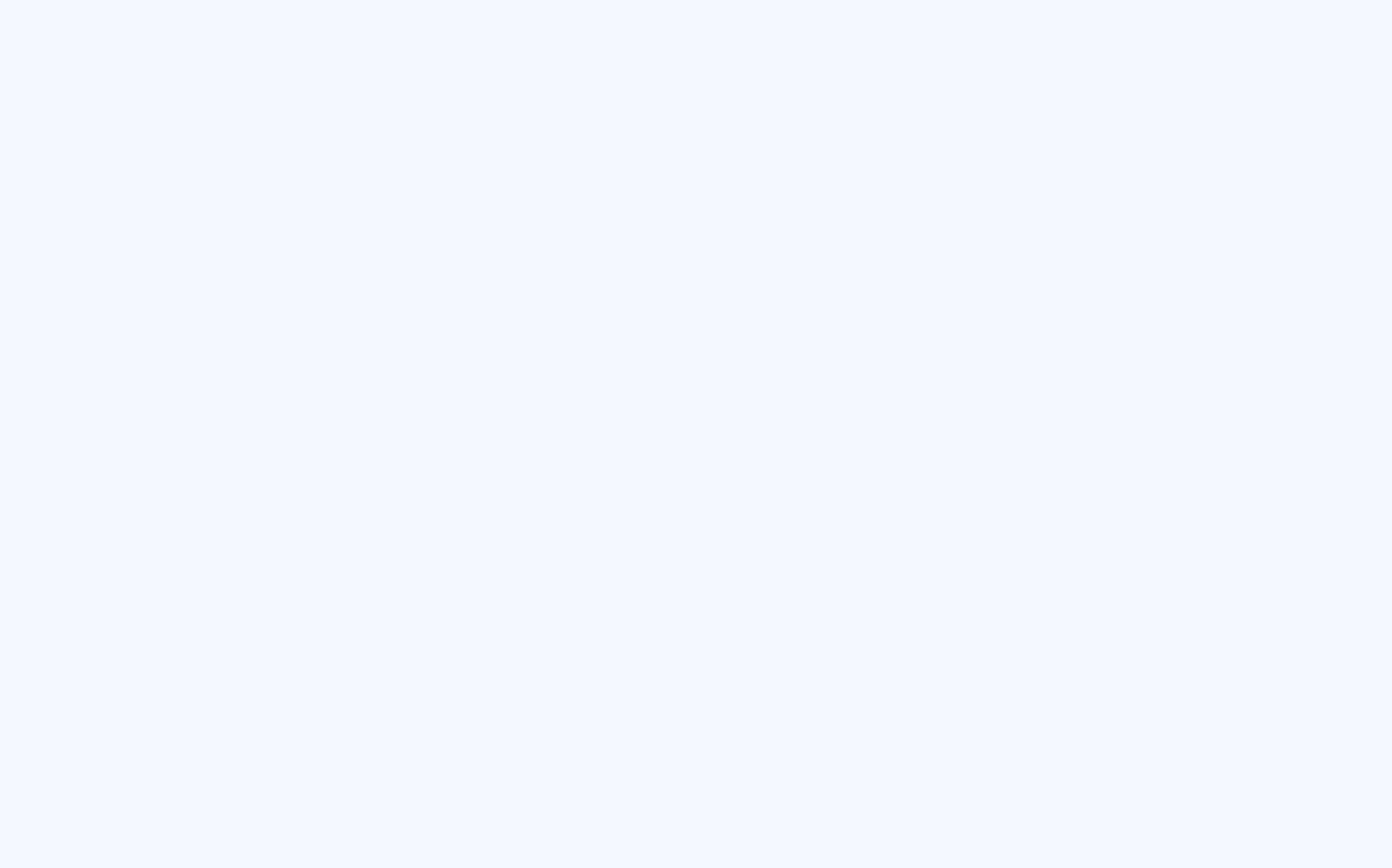
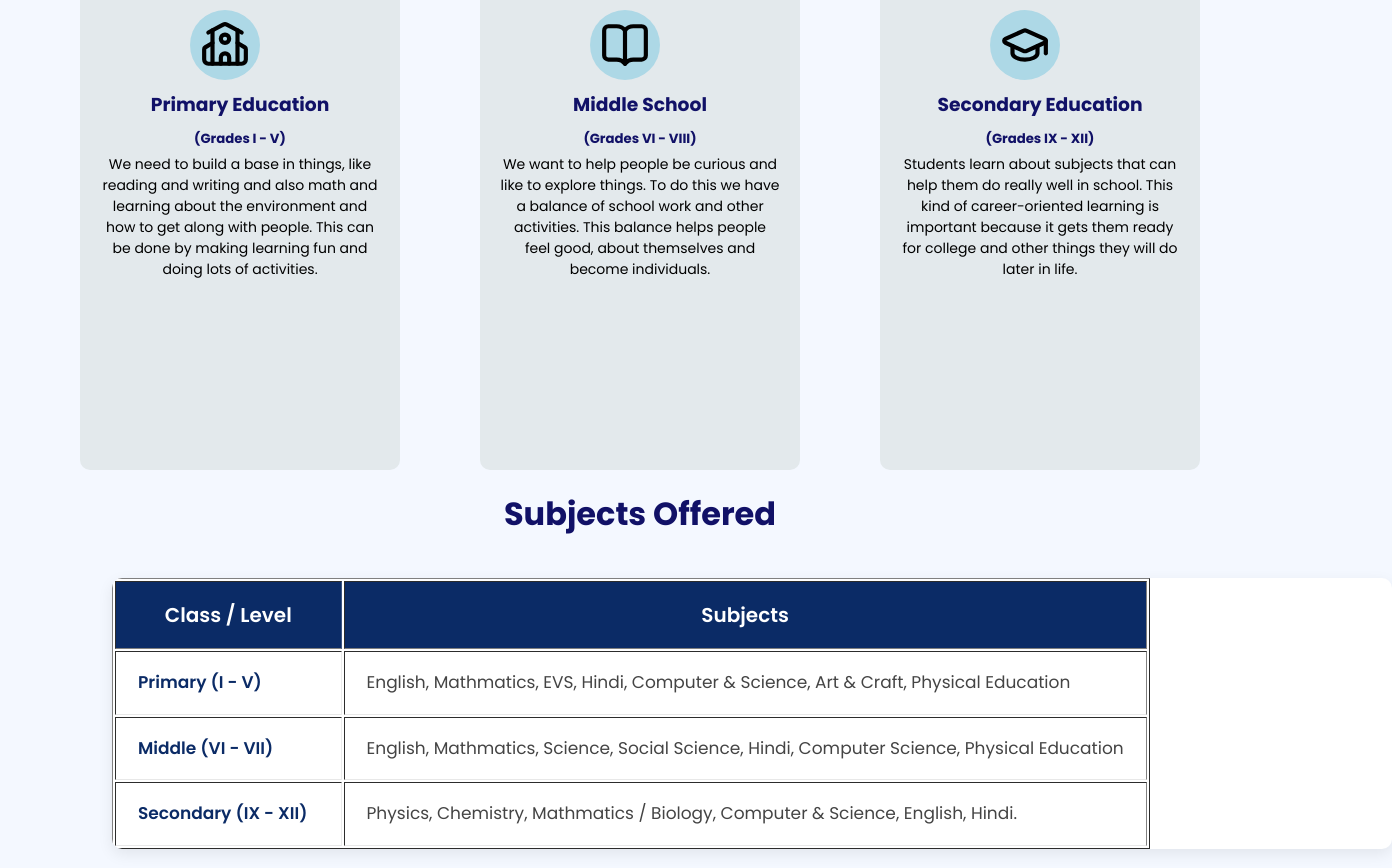
Before and after one commit to Ranjeet-Kumar-Diwakar/School-Management-FrontEnd, a React (Vite) app: page /acadmics/curriculum in a window 1280 px wide. Shown: the part 860-1728 px from the top of the page, 1392 px wide, since content can reach past the window. Before the commit the page ends 800 px from the top, so only its background shows below. Built offline with nearby package versions, Linux system fonts and the light colour scheme.

Commit message:
Update Curriculum page add School section card and subject table

```diff
--- a/src/components/Acadmics/Curriculum.jsx
+++ b/src/components/Acadmics/Curriculum.jsx
@@ -1,5 +1,5 @@
 
-import { Minus } from 'lucide-react'
+import { BookOpen, GraduationCap, Minus, School } from 'lucide-react'
 import '../../styles/curriculum.css'
 
 const Curriculum = () => {
@@ -21,6 +21,113 @@ const Curriculum = () => {
 
                     </div>
                 </div>
+
+                {/* about curriculum */}
+
+                <div className="about-curriculum">
+                    <h1>About of Curriculum</h1>
+                    <p>
+                        At Bright Future International School, we follow a student-centered curriculum that nurtures academic excellence, creativity, and critical thinking. Our curriculum is carefully designed to provide a balanced blend of classroom learning, practical experiences, co-curricular activities, and value-based education. We encourage students to explore their interests, develop problem-solving skills, and build confidence through interactive and engaging learning methods. Our aim is to prepare every student with the knowledge, skills, and character needed to succeed in higher education, future careers, and responsible citizenship.
+
+
+                    </p>
+                </div>
+
+                <div className="curr-structure-heading">
+
+                    <h1>Curriculum Structure</h1>
+                </div>
+
+                <div className="curr-structure">
+
+                    {/* primary card */}
+                    <div className="school-type-card">
+                        <div className="curr-logo">
+                            <School className='curr-icon' />
+                        </div>
+
+                        <h3>Primary Education</h3>
+                        <h5>(Grades I - V)</h5>
+                        <p>
+                            We need to build a base in things, like reading and writing and also math and learning about the environment and how to get along with people. This can be done by making learning fun and doing lots of activities.
+
+                        </p>
+                    </div>
+
+                    {/* middle school */}
+
+                    <div className="school-type-card">
+                        <div className="curr-logo">
+                            <BookOpen className='curr-icon' />
+                        </div>
+
+                        <h3>Middle School</h3>
+                        <h5>(Grades VI - VIII)</h5>
+                        <p>
+                            We want to help people be curious and like to explore things. To do this we have a balance of school work and other activities. This balance helps people feel good, about themselves and become individuals.
+
+                        </p>
+                    </div>
+
+                    {/* secondry section */}
+                    <div className="school-type-card">
+                        <div className="curr-logo">
+                            <GraduationCap className='curr-icon' />
+                        </div>
+
+                        <h3>Secondary Education</h3>
+                        <h5>(Grades IX - XII)</h5>
+                        <p>
+                            Students learn about subjects that can help them do really well in school. This kind of career-oriented learning is important because it gets them ready for college and other things they will do later in life.
+
+                        </p>
+                    </div>
+                </div>
+
+                {/* subject offered table */}
+
+                <div className="offer-subjet-section">
+                    <h1>Subjects Offered</h1>
+
+                    <div className="subject-table">
+                        <table border="1">
+                            <thead>
+                                <tr>
+                                    <th>Class / Level</th>
+                                    <th>Subjects</th>
+                                </tr>
+                            </thead>
+
+                            <tr>
+                                <td>Primary (I - V) </td>
+                                <td> English, Mathmatics, EVS, Hindi, Computer & Science, Art & Craft, Physical    Education
+
+                                </td>
+                            </tr>
+
+                            <tr>
+                                <td>Middle (VI - VII) </td>
+                                <td> English, Mathmatics, Science, Social Science, Hindi, Computer Science, Physical Education
+
+                                </td>
+                            </tr>
+
+
+                            <tr>
+                                <td>Secondary (IX - XII) </td>
+                                <td>
+                                    Physics, Chemistry, Mathmatics / Biology, Computer & Science, English, Hindi.
+
+                                </td>
+                            </tr>
+
+
+
+
+                        </table>
+                    </div>
+                </div>
+
             </div>
         </div>
     )
--- a/src/styles/curriculum.css
+++ b/src/styles/curriculum.css
@@ -8,8 +8,12 @@
     margin-top: 15vh;
 }
 
+.curr-container .image-section{
+    /* position: relative; */
+}
 
 .curr-container .image-section img {
+    display: block;
     position: absolute;
     width: 100%;
     height: 60vh;
@@ -52,3 +56,132 @@
     font-weight: 500;
     line-height: 30px;
 }
+
+.about-curriculum{
+    position: relative;
+    top: 62vh;
+    padding: 30px;
+    text-align: center;
+}
+
+.about-curriculum h1{
+    color: #111167;
+}
+
+.curr-container .curr-structure{
+    position: relative;
+    margin-top: 60vh;
+
+}
+
+.curr-container .curr-structure-heading h1{
+    text-align: center;
+    color: #111167;
+}
+
+.curr-structure .school-type-card{
+    height: 60vh;
+    width: 25%;
+    background-color: #e3e9ec;
+    border-radius: 10px;
+    text-align: center;
+    padding-top: 20px;
+}
+
+.curr-container .curr-structure{
+    display: flex;
+    justify-content: space-evenly;
+}
+
+.curr-structure .school-type-card .curr-logo {
+    height: 70px;
+    width: 70px;
+    border-radius: 50%;
+    background-color: #add8e6;
+    text-align: center;
+    margin-left: 110px;
+}
+
+.curr-structure .school-type-card .curr-icon {
+    height: 50px;
+    width: 50px;
+    text-align: center;
+    margin-top: 10px;
+    /* border-radius: 50%; */
+    /* background-color: red; */
+}
+
+.curr-structure .school-type-card h3, h5 {
+    color: #111167;
+    margin-top: 10px;
+}
+
+.curr-container .offer-subjet-section h1{
+    margin-top: 20px;
+    text-align: center;
+    color: #111167;
+}
+
+
+
+/* tables */
+
+
+.curr-container .subject-table{
+    width: 100%;
+    border-collapse: collapse;
+    margin: 40px 0;
+    background: #fff;
+    border-radius: 10px;
+    overflow: hidden;
+    box-shadow: 0 5px 15px rgba(0,0,0,0.08);
+    font-family: "Poppins", sans-serif;
+    margin-left: 7rem;
+
+}
+
+.curr-container .subject-table thead{
+    background: #0b2b66;
+    color: #fff;
+
+}
+
+.subject-table th{
+    padding: 18px 22px;
+    text-align: center;
+    font-size: 20px;
+    font-weight: 600;
+}
+
+.subject-table td{
+    padding: 18px 22px;
+    border-bottom: 1px solid #e8e8e8;
+    font-size: 17px;
+    line-height: 1.5;
+    color: #444;
+    vertical-align: top;
+    text-align: left;
+}
+
+.subject-table td:first-child{
+    width: 22%;
+    font-weight: 600;
+    color: #0b2b66;
+}
+
+.subject-table tbody tr:nth-child(even){
+    background: #f8faff;
+}
+
+.subject-table tbody tr:hover{
+    background: #eef5ff;
+    transition: 0.3s ease;
+}
+
+.subject-table th:first-child{
+    border-right: 1px solid rgba(255,255,255,.2);
+}
+
+.subject-table td:first-child{
+    border-right: 1px solid #ececec;
+}
```
